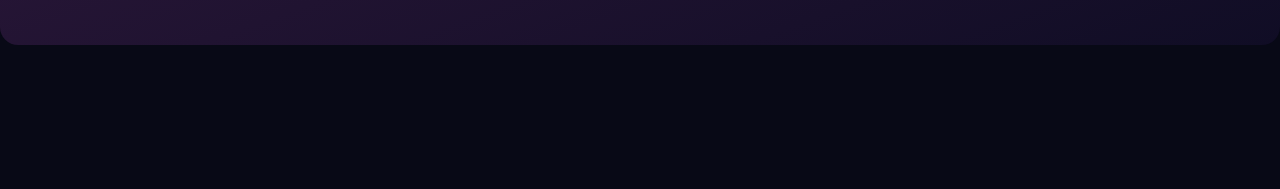
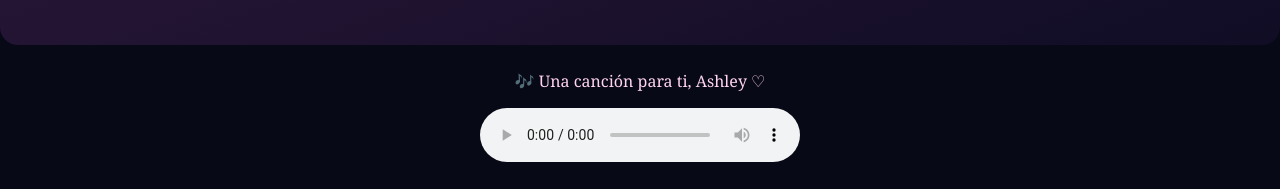
Before and after one commit to mp8312954-eng/ashley, a plain HTML site: page index.html in a window 1280 px wide. Shown: the part 2425-2614 px from the top of the page. Before the commit the page ends 2470 px from the top, so only its background shows below. Drawn offline with Linux system fonts and the light colour scheme.

Commit message:
Update index.html

```diff
--- a/index.html
+++ b/index.html
@@ -277,5 +277,15 @@ document.getElementById('musicBtn').addEventListener('click',()=>{
   </div>
 </section>
 
+<div style="margin: 25px auto; text-align: center; color: #ffd5f1;">
+  <p>🎶 Una canción para ti, Ashley ♡</p>
+  <audio controls preload="metadata" style="width: 100%; max-width: 320px;">
+    <source src=
+<source src="./Arctic%20Monkeys%20-%20I%20Wanna%20Be%20Yours(M4A_128K).m4a" type="audio/mp4">
+
+    Tu navegador no puede reproducir este archivo.
+  </audio>
+</div>
+
 </body>
 </html>
```
